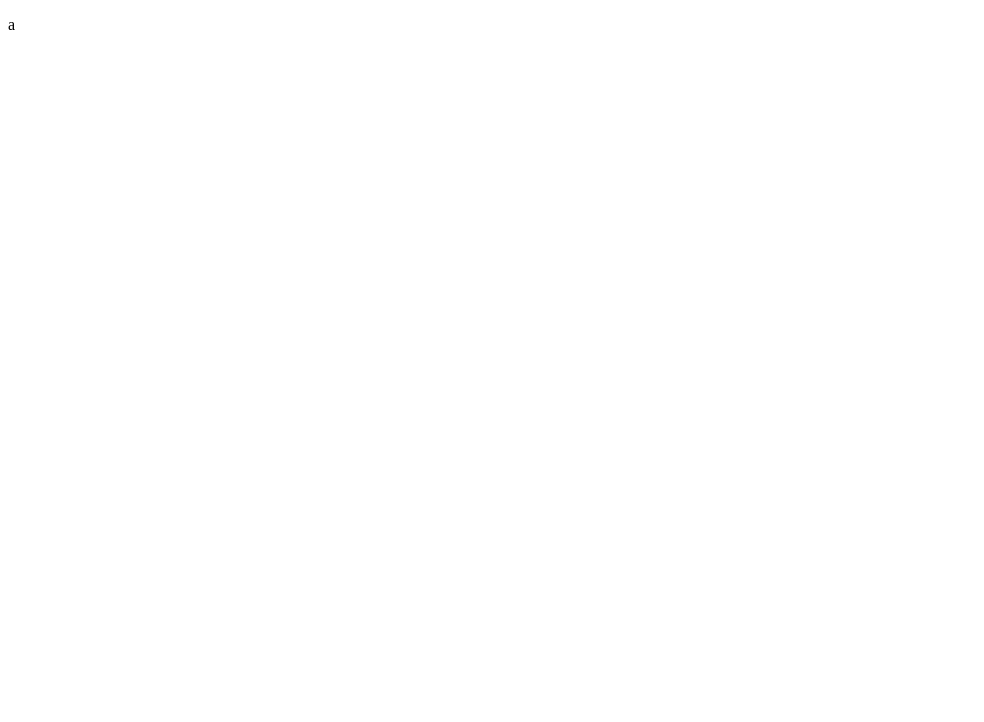
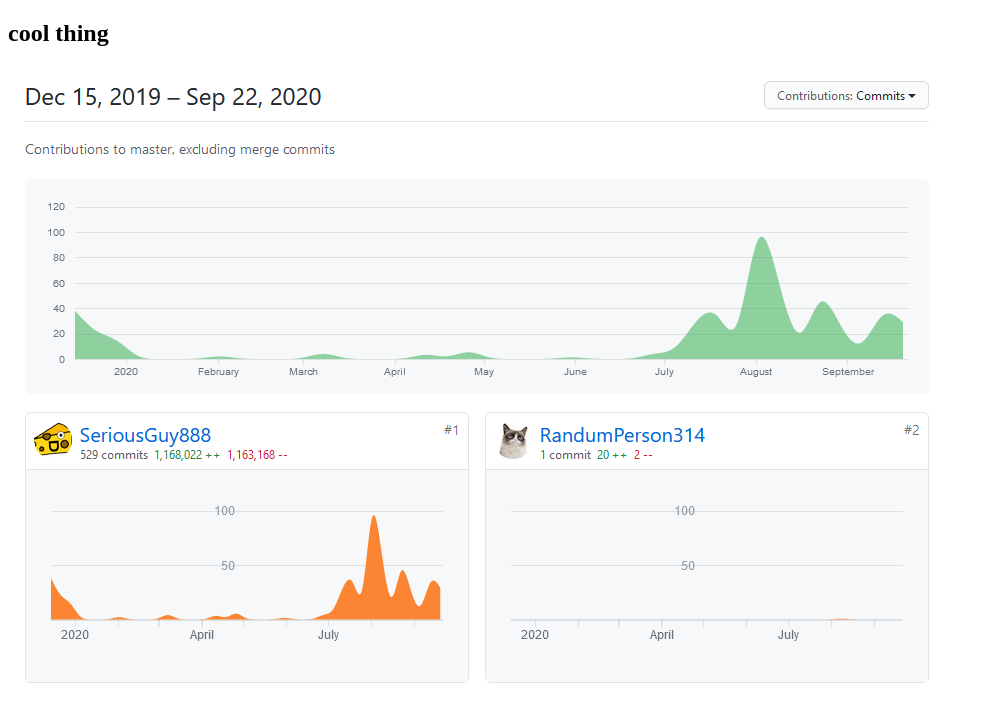
Before and after one commit to SeriousGuy888/gxrBot, a website: page docs/index.html in a window 1280 px wide. Shown: the whole page, without its empty margins (0-984 px from the left). Drawn offline with Linux system fonts and the light colour scheme.

Commit message:
added contributions screenshot to website

```diff
--- a/docs/index.html
+++ b/docs/index.html
@@ -6,8 +6,7 @@
     <title>Document</title>
   </head>
   <body>
-    <p>
-      a
-    </p>
+    <h2>cool thing</h2>
+    <img src="./assets/images/contributions-2020-09-22.png" alt="contributions">
   </body>
 </html>
```
Also changed, not shown: docs/assets/images/contributions-2020-09-22.png (added).
